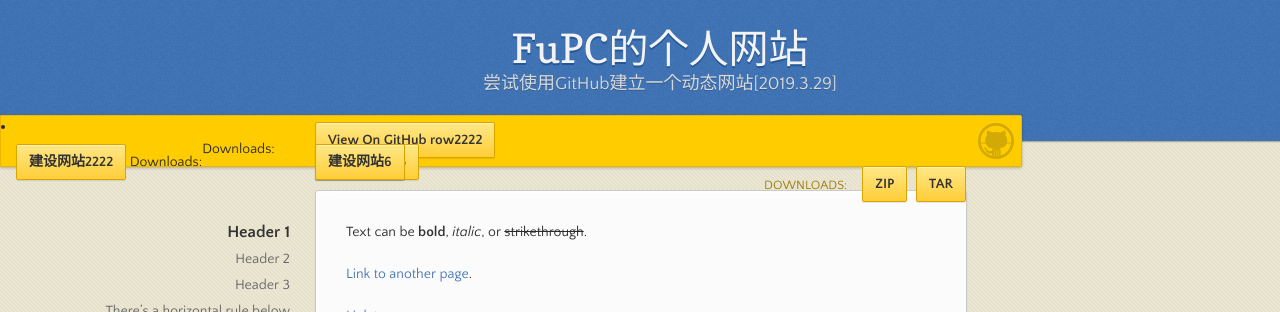
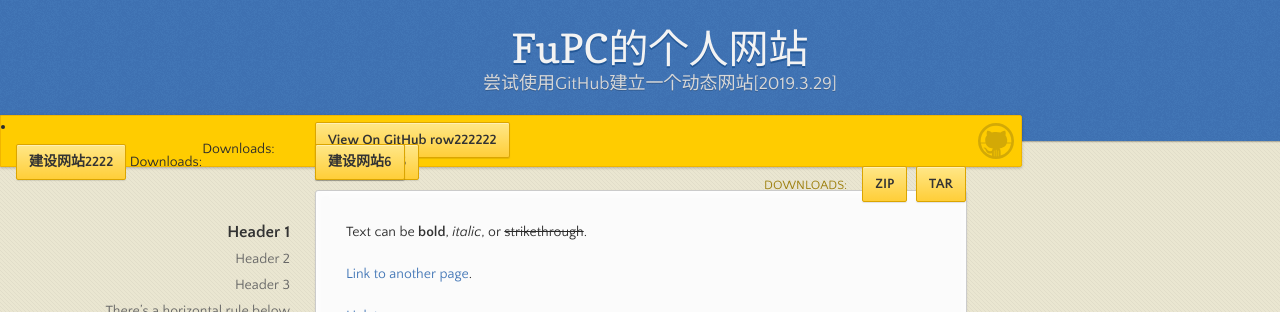
Before and after one commit to bmzk/MyWeb, a Jekyll site: the page built from index.md, in a window 1280 px wide. Shown: the top 312 px of the page. Built offline with Jekyll 4.4.1, drawn with Linux system fonts in a browser that asks for light colours.

Commit message:
Update default.html

```diff
--- a/_layouts/default.html
+++ b/_layouts/default.html
@@ -24,7 +24,7 @@
       <div id="banner">
         <span id="logo"></span>
 
-        <li><a href="{{ site.github.repository_url }}" class="button fork"><strong>View On GitHub row2222</strong></a></li>
+        <li><a href="{{ site.github.repository_url }}" class="button fork"><strong>View On GitHub row222222</strong></a></li>
 		<div class="row">
 			<span>Downloads:</span>
 			<ul>
```
